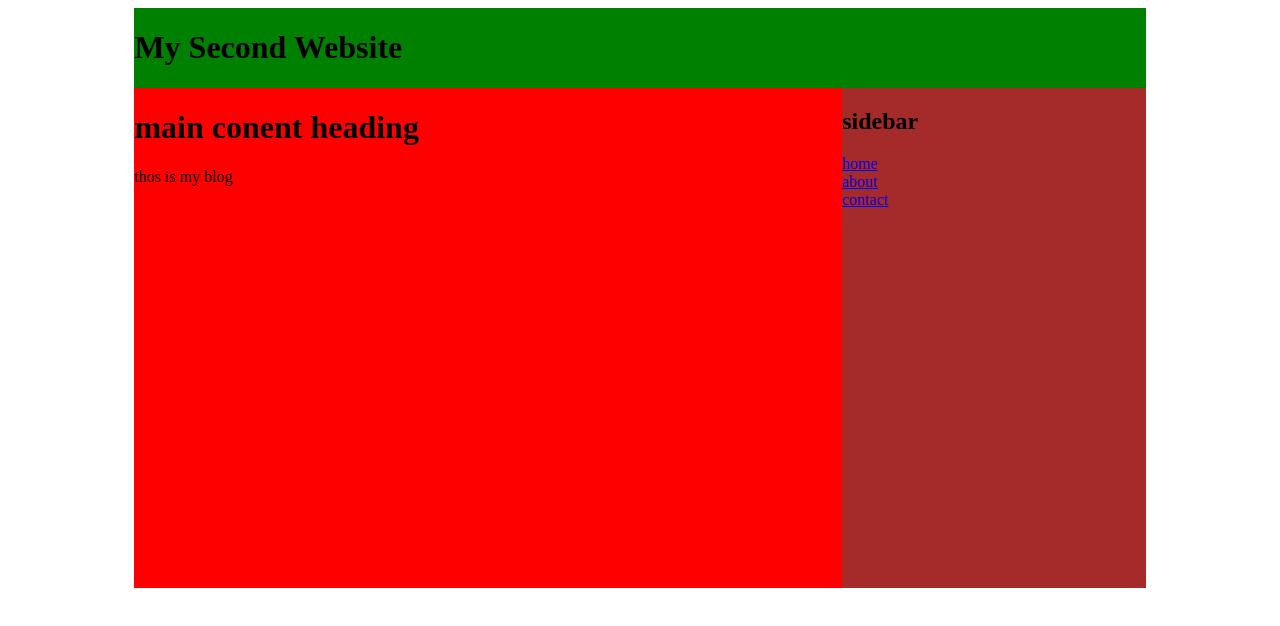
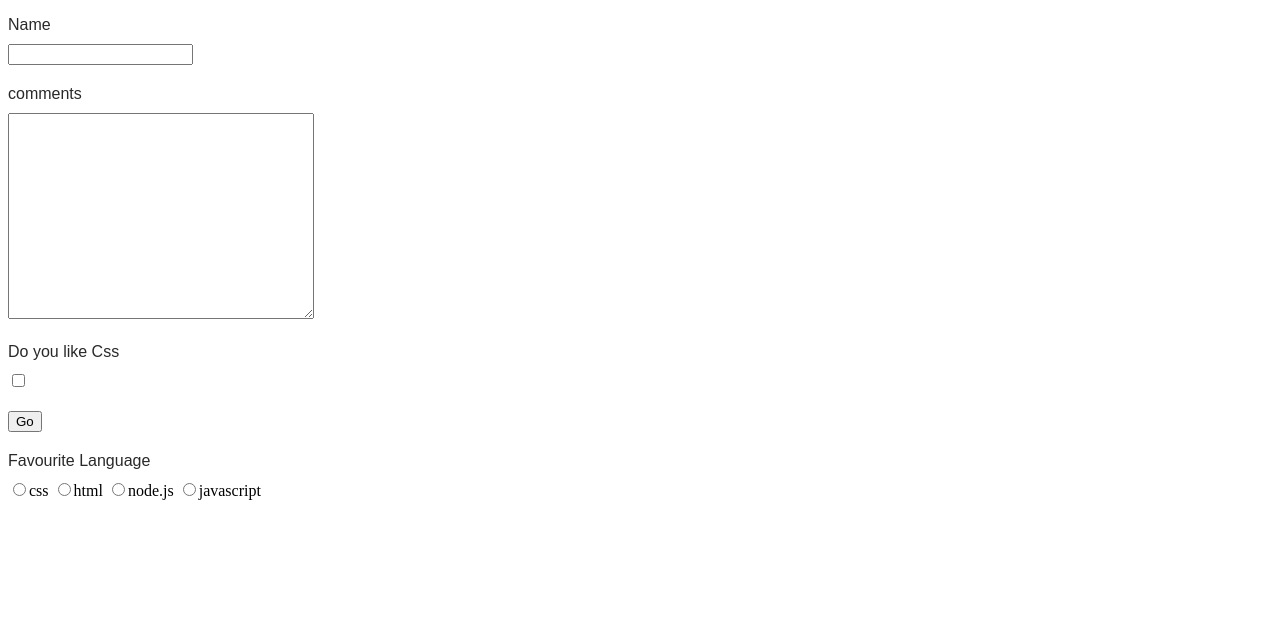
Before and after one commit to andrewbenrichard/coding-class, a plain HTML site: page Bootstrap/work.html in a window 1280 px wide. Drawn offline with Linux system fonts and the light colour scheme.

Commit message:
practice

```diff
--- a/Bootstrap/style.css
+++ b/Bootstrap/style.css
@@ -1,25 +1,18 @@
-.wrap {
-    min-width: 600px;
-    width: 80%;
-    margin: auto;
-    background: green;
-    overflow: hidden;
+form li {
+    list-style: none;
+    margin-bottom: 20px;
 }
-.content {
-    background: red;
-    float: left;
-    width: 70%
+label {
+    display: block;
+    cursor: pointer;
+    color: #292929;
+    font-family: sans-serif;
+    padding-bottom: 10px;
 }
-aside, .content {
-    height: 500px;
+form ul {
+    padding-left: 0%;
 }
-
-aside {
-    background: brown;
-    float: left;
-    width: 30%;
+textarea {
+    width: 300px;
+    height: 200px;
 }
-aside ul {
-    padding-left:0%;
-    list-style-type: none;
-}
--- a/Bootstrap/work.html
+++ b/Bootstrap/work.html
@@ -6,20 +6,39 @@
         <title>List</title>
     </head>
     <body>
-        <div class="wrap">
-            <h1>My Second Website</h1>
-            <div class="content">
-                <h1>main conent heading</h1>
-                <p>thos is my blog</p>
-            </div>
-            <aside>
-                <h2>sidebar</h2>
-                <ul>
-                    <li><a href="#">home</a></li>
-                    <li><a href="#">about</a></li>
-                    <li><a href="#">contact</a></li>
-                </ul>
-            </aside>
-        </div>
+        <form action="" method="GET">
+            <ul>
+            <li>
+            <label for="name">
+                Name
+            </label>
+             <input name="name" id="name"/>
+             </li>
+             <li>
+                 <label for="comment">
+                     comments                 </label>
+                <textarea name="comments" id="comment"></textarea>
+             </li>
+             <li>
+                <label for="css">
+                  Do you like  Css
+                </label>
+                <input type="checkbox" id="css" name="Css">
+            </li>
+             <li>
+                 <input type="submit" value="Go">
+             </li>
+             <li>
+                 <label for="fav">
+                     Favourite Language
+                 </label>
+                 <!-- A Radio Button Can't Be Unchecked Once Check -->
+                 <input type="radio" id="fav" name="css">css
+                 <input type="radio" id="fav" name="html">html
+                 <input type="radio" id="fav" name="node.js">node.js
+                 <input type="radio" id="fav" name="java">javascript
+             </li>
+             </ul>
+        </form>
     </body>
 </html>
```
